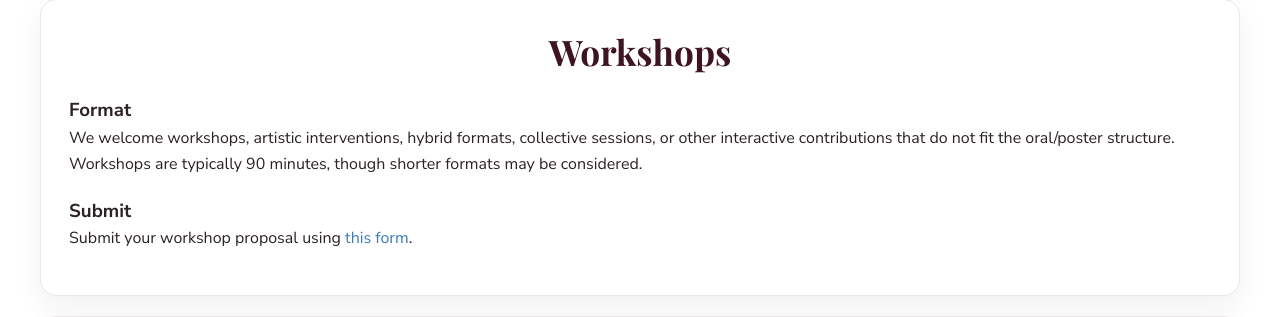
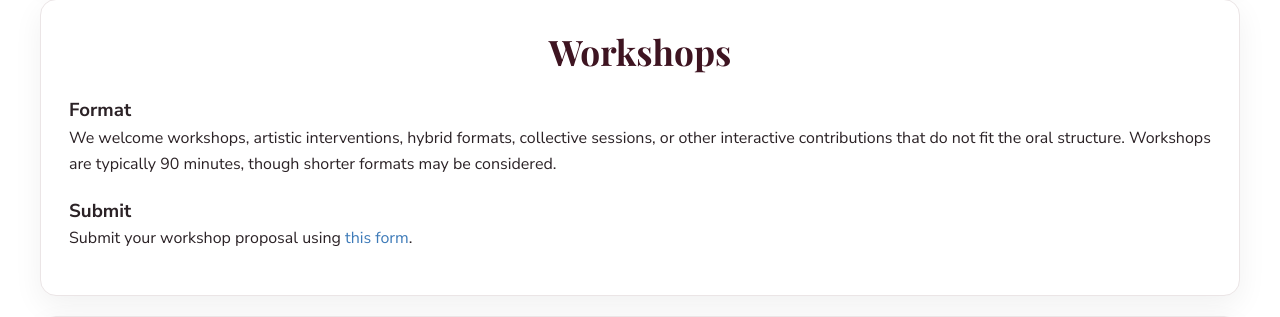
Before and after one commit to mastrong/climateconf, a Django app: page /submissions/ in a window 1280 px wide. Shown: the part 1610-1927 px from the top of the page. Run offline with Django 5.2, Linux system fonts and the light colour scheme.

Commit message:
remove poster wording from submissions?

```diff
--- a/templates/submissions.html
+++ b/templates/submissions.html
@@ -109,7 +109,7 @@
           <h3>Format</h3>
           <p class="desc">
             We welcome workshops, artistic interventions, hybrid formats, collective sessions, or other interactive
-            contributions that do not fit the oral/poster structure. Workshops are typically 90 minutes, though shorter
+            contributions that do not fit the oral structure. Workshops are typically 90 minutes, though shorter
             formats may be considered.
           </p>
 
```
